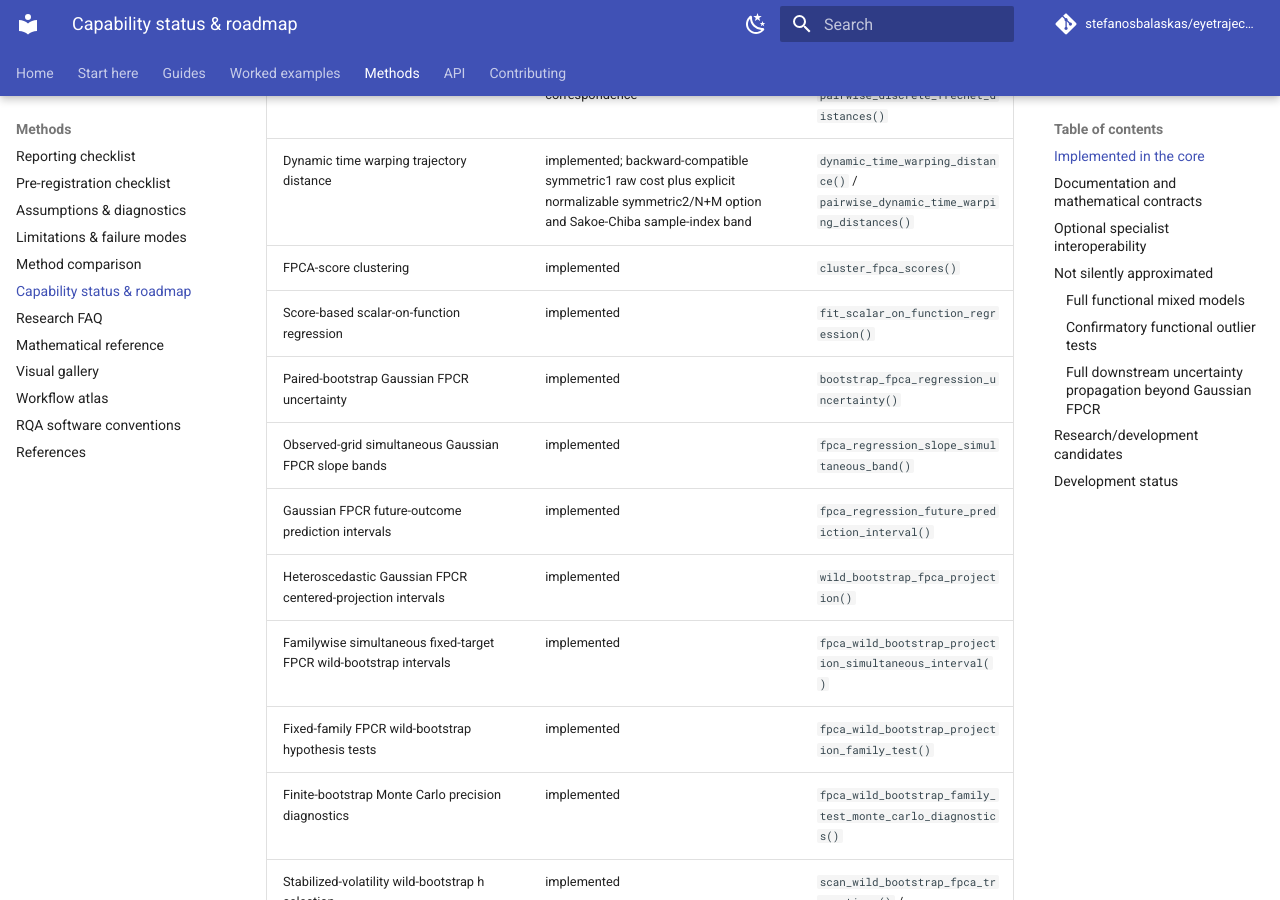
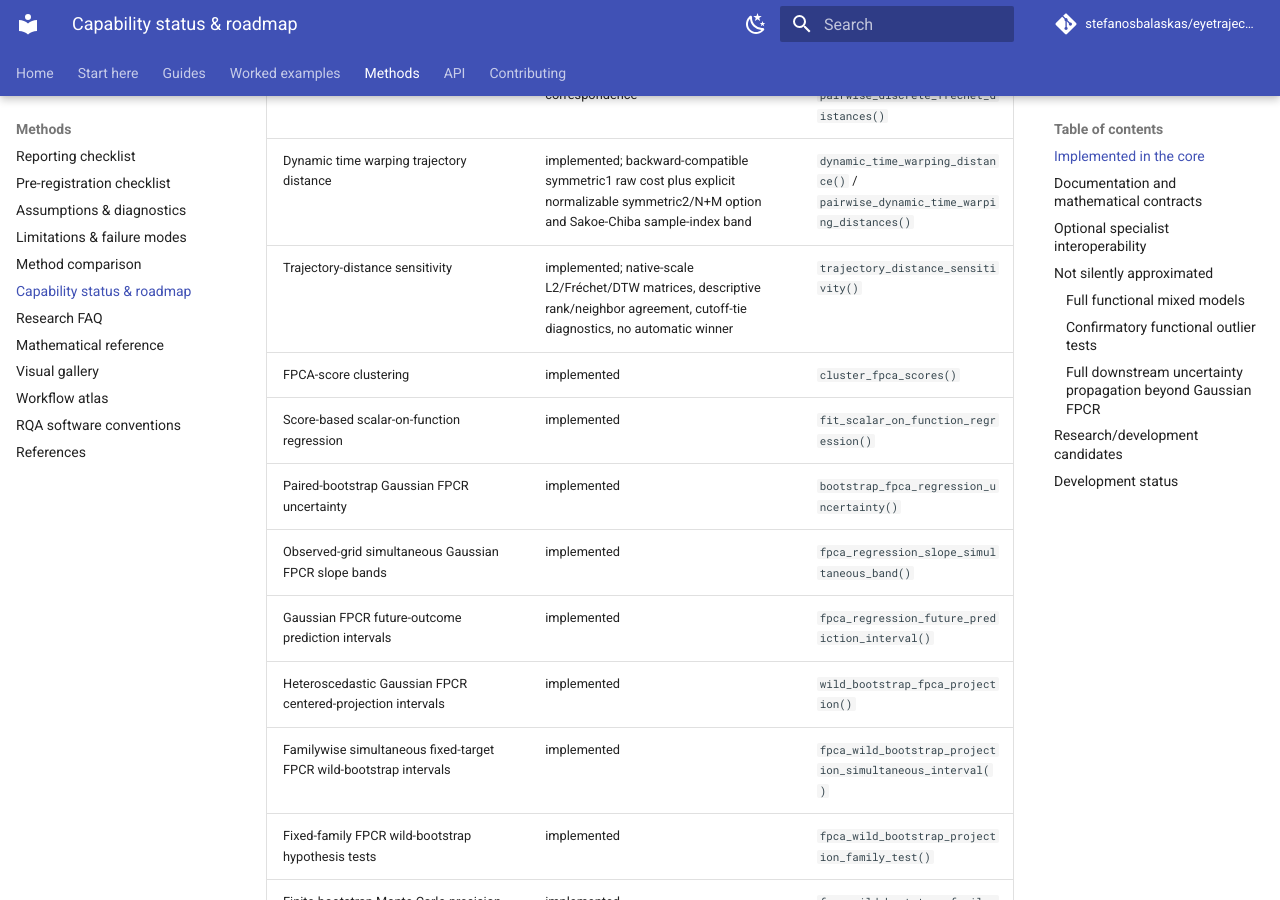
Before and after one commit to stefanosbalaskas/eyetrajectoriespy, an MkDocs documentation site: the page built from docs/methods/status-roadmap.md, in a window 1280 px wide and 900 px high, scrolled down 2437 px. Built offline with MkDocs 1.6.1 and Material for MkDocs 9.7.7, drawn with Linux system fonts in a browser that asks for light colours; comment, search, counter and statistics services are not loaded; some of the changed lines change nothing that is shown; some of the changed text lies outside the part shown.

Commit message:
Update roadmap for 0.38 trajectory robustness

```diff
--- a/docs/methods/status-roadmap.md
+++ b/docs/methods/status-roadmap.md
@@ -43,6 +43,7 @@ This page distinguishes implemented scientific contracts from optional interoper
 | Functional distances | implemented | `functional_l2_distance()` |
 | Discrete Fréchet trajectory distance | implemented; monotone order-preserving coupling, no elapsed-time correspondence | `discrete_frechet_distance()` / `pairwise_discrete_frechet_distances()` |
 | Dynamic time warping trajectory distance | implemented; backward-compatible symmetric1 raw cost plus explicit normalizable symmetric2/N+M option and Sakoe-Chiba sample-index band | `dynamic_time_warping_distance()` / `pairwise_dynamic_time_warping_distances()` |
+| Trajectory-distance sensitivity | implemented; native-scale L2/Fréchet/DTW matrices, descriptive rank/neighbor agreement, cutoff-tie diagnostics, no automatic winner | `trajectory_distance_sensitivity()` |
 | FPCA-score clustering | implemented | `cluster_fpca_scores()` |
 | Score-based scalar-on-function regression | implemented | `fit_scalar_on_function_regression()` |
 | Paired-bootstrap Gaussian FPCR uncertainty | implemented | `bootstrap_fpca_regression_uncertainty()` |
@@ -123,7 +124,6 @@ Still not provided are full uncertainty procedures that jointly include target m
 Future tranches may evaluate:
 
 - richer functional mixed-effects structures: trial-level functional random effects, random functional slopes, residual serial correlation, simultaneous coefficient inference, and generalized responses;
-- trajectory-similarity robustness across L2, Fréchet, and DTW before adding further distance metrics;
 - richer multilevel functional mixed-effects backends;
 - explicit system-identification models for gaze dynamics;
 - model-based continuation / Floquet analysis only after a validated dynamical-system contract exists.
@@ -134,4 +134,4 @@ A candidate enters the public API only when it can preserve the package rules: e
 
 ## Development status
 
-The current development line is **0.37.0.dev0**. The package remains pre-release while scientific contracts, optional-backend validation, documentation, and cross-platform qualification continue to mature.
+The current development line is **0.38.0.dev0**. The package remains pre-release while scientific contracts, optional-backend validation, documentation, and cross-platform qualification continue to mature.
```
